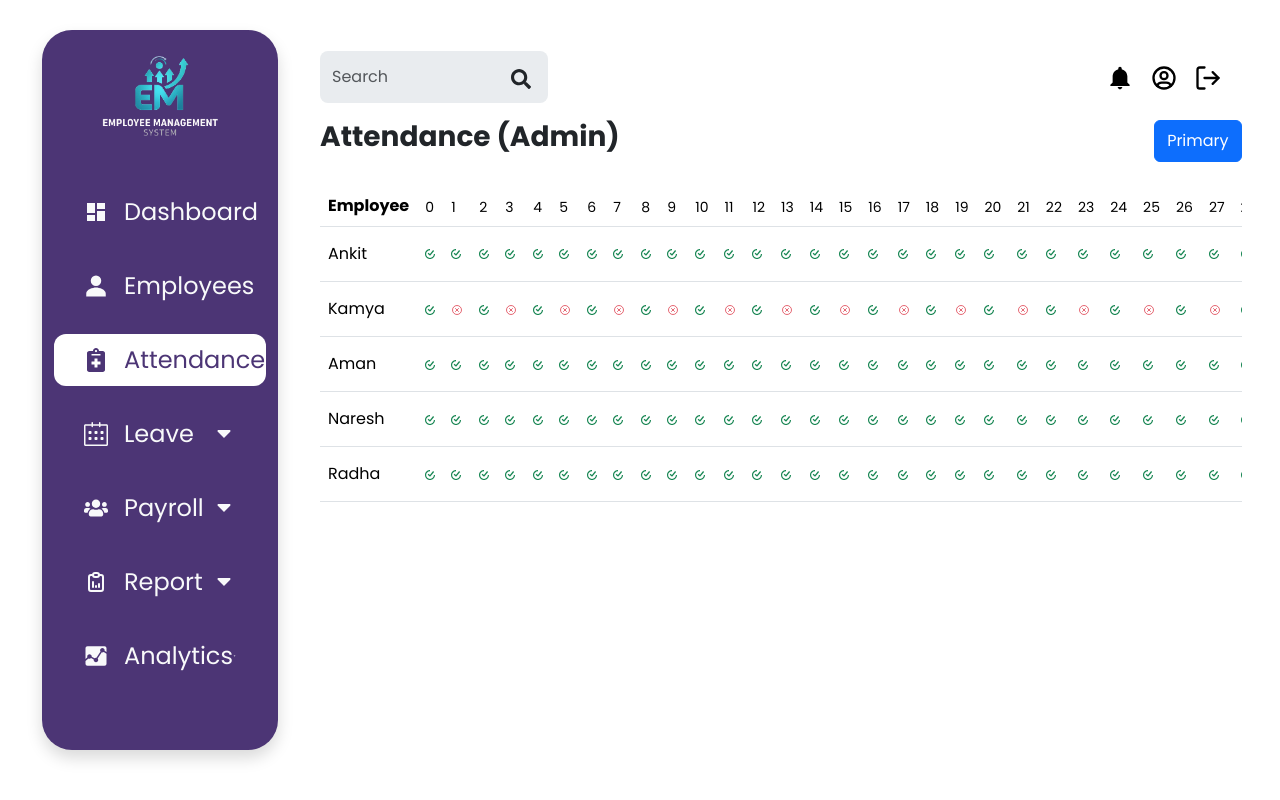
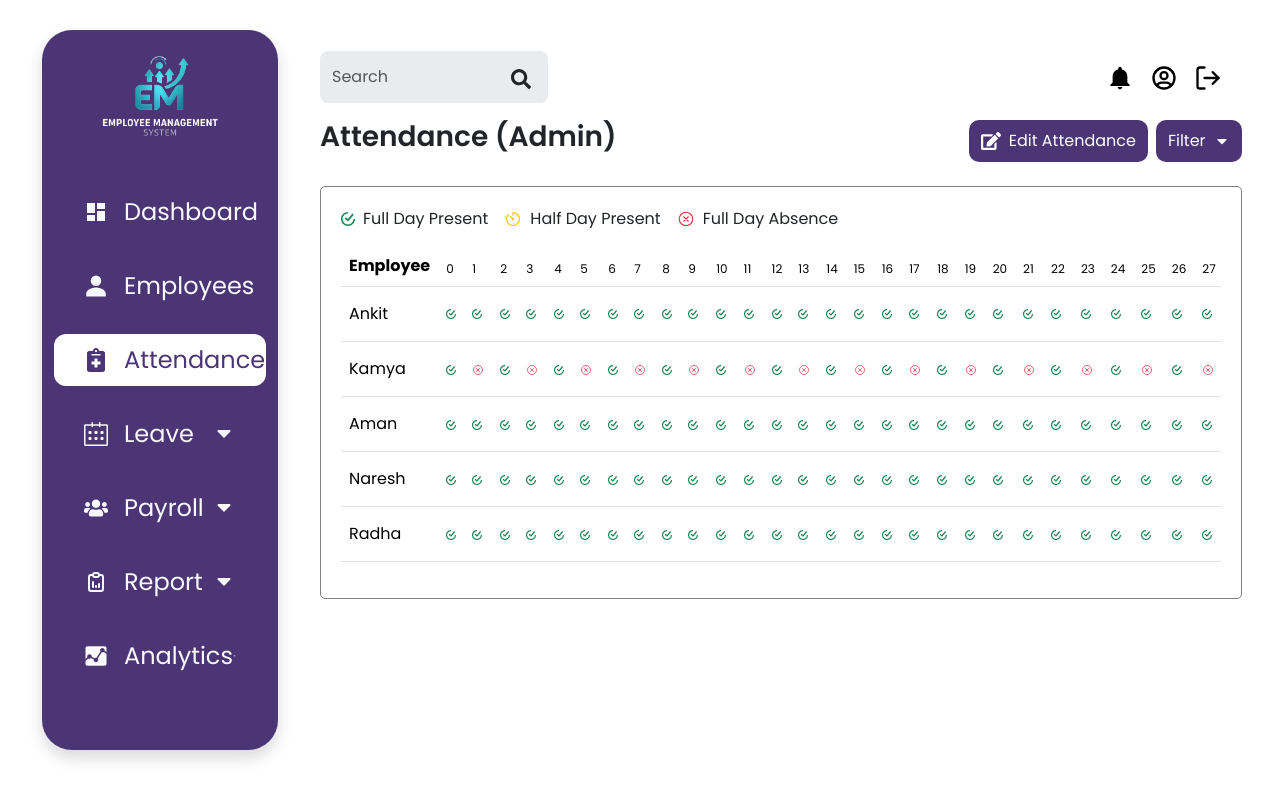
Before and after one commit to arabictech/ems, a React (Create React App) app in the folder frontend/: page /attendance in a window 1280 px wide. Built offline with nearby package versions, Linux system fonts and the light colour scheme; the HTML template or start-up script is replaced by a standard one.

Commit message:
create form

```diff
--- a/frontend/package.json
+++ b/frontend/package.json
@@ -5,6 +5,8 @@
   "dependencies": {
     "@emotion/react": "^11.14.0",
     "@emotion/styled": "^11.14.1",
+    "@floating-ui/core": "^1.7.3",
+    "@floating-ui/dom": "^1.7.4",
     "@mui/icons-material": "^7.3.2",
     "@mui/material": "^7.3.2",
     "@mui/styled-engine-sc": "^7.3.2",
@@ -17,6 +19,7 @@
     "formik": "^2.4.6",
     "react": "^19.1.1",
     "react-bootstrap": "^2.10.10",
+    "react-datepicker": "^8.7.0",
     "react-dom": "^19.1.1",
     "react-hot-toast": "^2.6.0",
     "react-icons": "^5.5.0",
--- a/frontend/src/App.css
+++ b/frontend/src/App.css
@@ -55,8 +55,7 @@ body {
 .btn1 {
   background-color: #4c3575;
   border: none;
-  border-radius: 12px;
-  padding: 10px 20px;
+  border-radius: 10px;
   display: flex;
   justify-content: center;
 }
--- a/frontend/src/Components/Attendance.jsx
+++ b/frontend/src/Components/Attendance.jsx
@@ -1,39 +1,57 @@
+import React from 'react';
 import Table from 'react-bootstrap/Table';
 import { SiTicktick } from "react-icons/si";
 import { IoCloseCircleOutline } from "react-icons/io5";
 import Button from 'react-bootstrap/Button';
+import { FaEdit } from "react-icons/fa";
+import { FaCaretDown } from "react-icons/fa";
+import MyVerticallyCenteredModal from './ModelsComponent/MyVerticallyCenteredModal';
+import { IoIosTimer } from "react-icons/io";
+
 
 const Attendance = () => {
 
+    const [modalShow, setModalShow] = React.useState(false);
+
     return (
         <div className="main-content text-bold" >
-            <div className='' >
             <div className='d-flex justify-content-between mb-4' >
-                    <h3 className="fw-bold" >Attendance (Admin)</h3>
-                    <Button variant="primary" >Primary</Button>
+                <h3 className="fw-semibold" >Attendance (Admin)</h3>
+                <div className='d-flex gap-2' >
+                    <Button className='btn1 d-flex gap-2 align-items-center' onClick={() => setModalShow(true)} ><FaEdit size={20} />Edit Attendance</Button>
+                    <MyVerticallyCenteredModal
+                        show={modalShow}
+                        onHide={() => setModalShow(false)}
+                    />
+                    <Button className='btn1 d-flex gap-2 align-items-center text-white' >Filter<FaCaretDown /></Button>
                 </div>
-                <div className='p-[100px]' style={{backgroundColor:'gray'}} ></div>
             </div>
-            <Table responsive>
+            <div style={{ padding: 20, border:'1px solid gray', borderRadius:"5px" }} >
+                <div className='d-flex gap-3' style={{paddingBottom:15}} >
+                    <span className='d-flex align-items-center gap-2'><SiTicktick size={14} className='text-success' /> Full Day Present</span>
+                    <span className='d-flex align-items-center gap-2'><IoIosTimer size={18} className='text-warning' /> Half Day Present</span>
+                    <span className='d-flex align-items-center gap-2'><IoCloseCircleOutline size={18} className='text-danger' />  Full Day Absence</span>
+                </div>
+                <Table responsive >
                     <thead>
                         <tr>
                             <th>Employee</th>
                             {Array.from({ length: 31 }).map((_, index) => (
-                            <td key={index} style={{fontSize:"14px"}}>{index}</td>
+                                <td key={index} style={{ fontSize: "12px" }}>{index}</td>
                             ))}
                         </tr>
                     </thead>
                     <tbody>
                         <tr>
-                        <td style={{display:'flex',paddingBottom:"15px", paddingTop:"15px" }}>Ankit</td>
+                            <td style={{ display: 'flex', paddingBottom: "15px", paddingTop: "15px" }} >Ankit</td>
                             {Array.from({ length: 31 }).map((_, index) => (
-                            <td key={index} style={{paddingBottom:"15px", paddingTop:"15px" }} ><SiTicktick size={10} className='text-success' /></td>
+                                <td key={index} style={{ paddingBottom: "15px", paddingTop: "15px" }} ><SiTicktick size={10} className='text-success' /></td>
                             ))}
                         </tr>
                         <tr>
-                        <td style={{display:'flex',paddingBottom:"15px", paddingTop:"15px" }} className='' >Kamya</td>
+                            <td style={{ display: 'flex', paddingBottom: "15px", paddingTop: "15px" }} className='' >Kamya</td>
                             {Array.from({ length: 31 }).map((_, index) => (
-                            <td key={index} style={{paddingBottom:"15px", paddingTop:"15px" }} >
+                                <td key={index} style={{ paddingBottom: "15px", paddingTop: "15px" }} >
                                     {
                                         index % 2 === 0 ?
                                             <SiTicktick size={10} className="text-success" />
@@ -44,26 +62,27 @@ const Attendance = () => {
                             ))}
                         </tr>
                         <tr>
-                        <td style={{display:'flex',paddingBottom:"15px", paddingTop:"15px" }}>Aman</td>
+                            <td style={{ display: 'flex', paddingBottom: "15px", paddingTop: "15px" }}>Aman</td>
                             {Array.from({ length: 31 }).map((_, index) => (
-                            <td key={index} style={{paddingBottom:"15px", paddingTop:"15px" }} ><SiTicktick size={10} className='text-success' /></td>
+                                <td key={index} style={{ paddingBottom: "15px", paddingTop: "15px" }} ><SiTicktick size={10} className='text-success' /></td>
                             ))}
                         </tr>
                         <tr>
-                        <td style={{display:'flex',paddingBottom:"15px", paddingTop:"15px" }}>Naresh</td>
+                            <td style={{ display: 'flex', paddingBottom: "15px", paddingTop: "15px" }}>Naresh</td>
                             {Array.from({ length: 31 }).map((_, index) => (
-                            <td key={index} style={{paddingBottom:"15px", paddingTop:"15px" }} ><SiTicktick size={10} className='text-success' /></td>
+                                <td key={index} style={{ paddingBottom: "15px", paddingTop: "15px" }} ><SiTicktick size={10} className='text-success' /></td>
                             ))}
                         </tr>
                         <tr>
-                        <td style={{display:'flex',paddingBottom:"15px", paddingTop:"15px" }}>Radha</td>
+                            <td style={{ display: 'flex', paddingBottom: "15px", paddingTop: "15px" }}>Radha</td>
                             {Array.from({ length: 31 }).map((_, index) => (
-                            <td key={index} style={{paddingBottom:"15px", paddingTop:"15px" }} ><SiTicktick size={10} className='text-success' /></td>
+                                <td key={index} style={{ paddingBottom: "15px", paddingTop: "15px" }} ><SiTicktick size={10} className='text-success' /></td>
                             ))}
                         </tr>
                     </tbody>
                 </Table>
             </div>
+        </div>
     )
 }
 
--- /dev/null
+++ b/frontend/src/Components/ModelsComponent/MyVerticallyCenteredModal.jsx
@@ -0,0 +1,67 @@
+import Modal from 'react-bootstrap/Modal';
+import Button from 'react-bootstrap/Button';
+import Form from 'react-bootstrap/Form';
+
+// import DatePicker from "react-datepicker";
+// import "react-datepicker/dist/react-datepicker.css";
+// import { useState } from 'react';
+
+const MyVerticallyCenteredModal = (props) => {
+
+    //   const [startDate, setStartDate] = useState(new Date());
+
+    return (
+        <Modal
+            {...props}
+            size="md"
+            aria-labelledby="contained-modal-title-vcenter"
+            centered
+        >
+            <Modal.Header closeButton>
+                <Modal.Title id="contained-modal-title-vcenter">
+                    Modal heading
+                </Modal.Title>
+            </Modal.Header>
+            <Modal.Body>
+                <Form>
+                    <Form.Group className="mb-3" controlId="exampleForm.ControlInput1">
+                        <Form.Label>Select Person</Form.Label>
+                        <Form.Select aria-label="Default select example">
+                            <option>Open this select menu</option>
+                            <option value="1">One</option>
+                            <option value="2">Two</option>
+                            <option value="3">Three</option>
+                            <option value="4">Four</option>
+                            <option value="5">Five</option>
+                            <option value="6">Six</option>
+                        </Form.Select>
+                    </Form.Group>
+                    <Form.Group className="mb-3" controlId="exampleForm.ControlInput1">
+                        <Form.Label>Select Date</Form.Label>
+                        {/* <DatePicker selected={startDate} onChange={(date) => setStartDate(date)} /> */}
+                        <Form.Control type="text" placeholder="name@example.com" />
+                    </Form.Group>
+                    <Form.Group className="mb-3" controlId="exampleForm.ControlInput1">
+                        <Form.Label>Attendance Type</Form.Label>
+                         <Form.Select aria-label="Default select example">
+                            {/* <option>Open this select menu</option> */}
+                            <option value="1">Full Day Present</option>
+                            <option value="2">Half Day Present</option>
+                            <option value="3">Full Day Absence</option>
+                        </Form.Select>
+                    </Form.Group>
+                    <Form.Group className="mb-3" controlId="exampleForm.ControlTextarea1">
+                        <Form.Label>Edit Reason</Form.Label>
+                        <Form.Control as="textarea" rows={3} />
+                    </Form.Group>
+                </Form>
+            </Modal.Body>
+            <Modal.Footer>
+                <Button className='d-flex ' style={{backgroundColor:"gray", borderRadius:'10px',fontSize:"14px"}} onClick={props.onHide}>Done</Button>
+                <Button className='btn1' onClick={props.onHide}>Save</Button>
+            </Modal.Footer>
+        </Modal>
+    )
+}
+
+export default MyVerticallyCenteredModal
```
Also changed, not shown: frontend/src/Components/ModelsComponent/ReactDatePicker.jsx (added, +14 -0 lines), 1 other file (tests, documents, lock files or other folders). Lines whose indentation alone changed are shown as unchanged.
